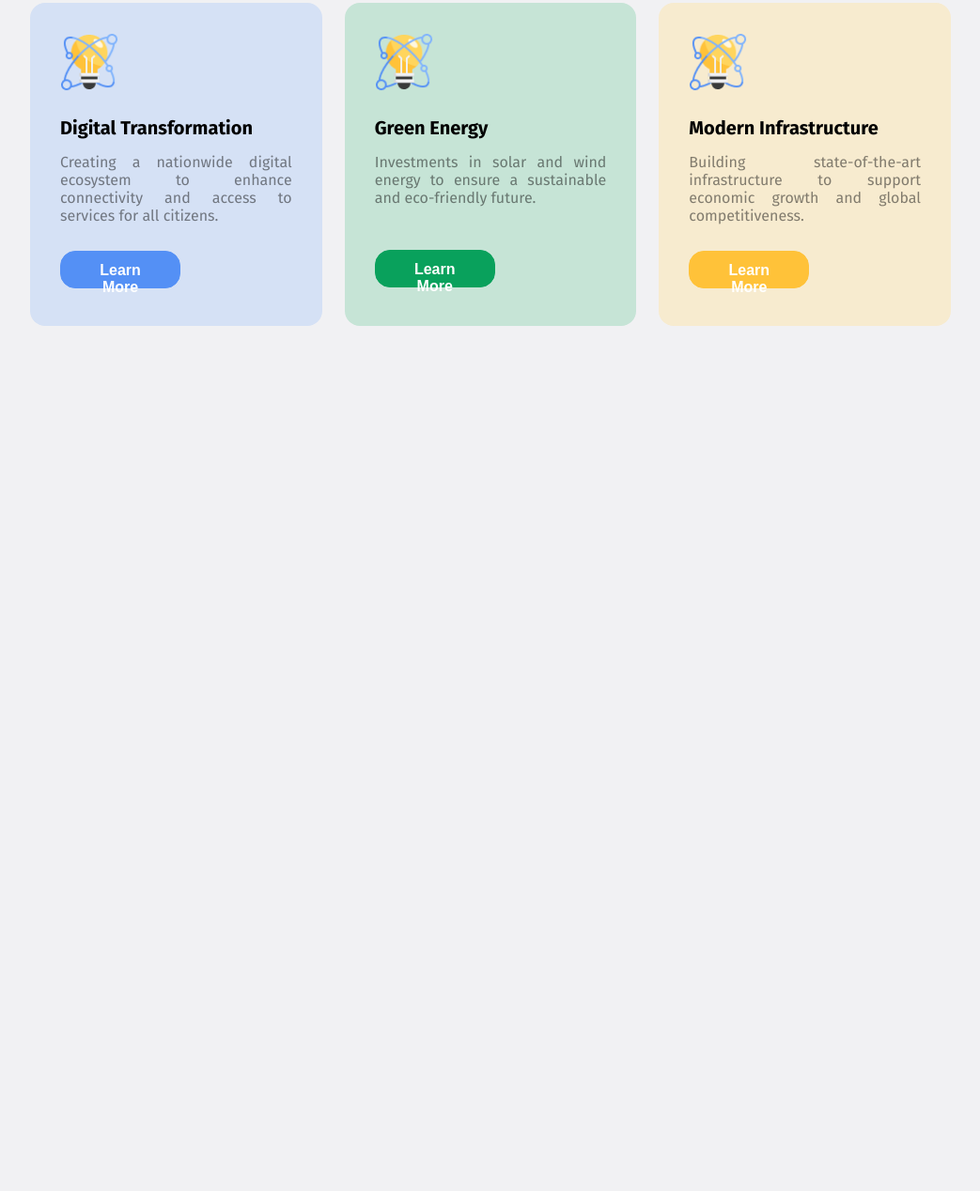
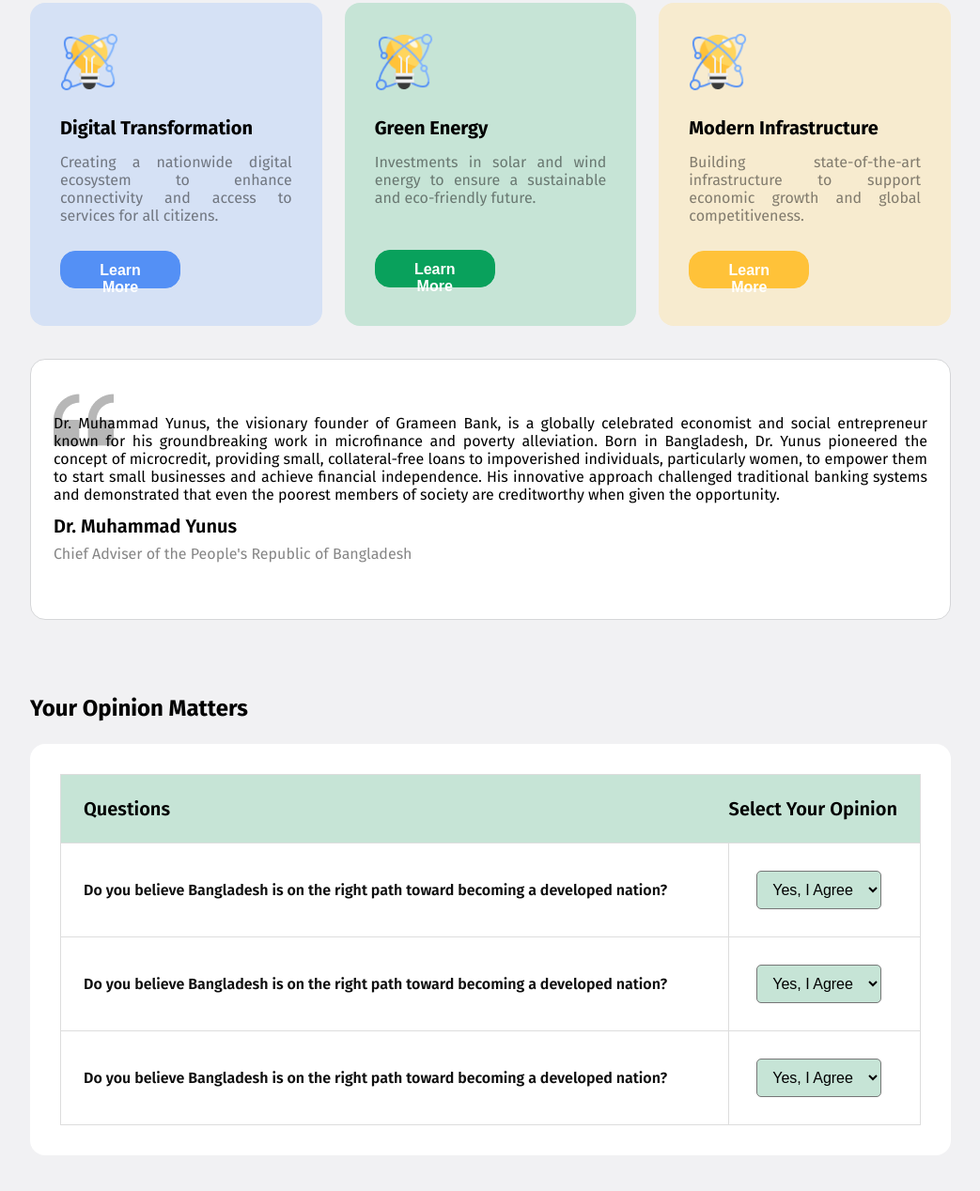
Before and after one commit to pdp43/B11A1--assignment-1, a plain HTML site: page index.html in a window 1280 px wide. Shown: the part 1287-2555 px from the top of the page at 94% size, without its empty margins (118-1161 px from the left). Before the commit the page ends 1669 px from the top, so only its background shows below. Drawn offline with Linux system fonts and the light colour scheme.

Commit message:
ccomplete half

```diff
--- a/index.html
+++ b/index.html
@@ -78,6 +78,66 @@
                 </div>
             </div>
         </section>
+        <section class="dr-yunus">
+            <div class="yunus">
+                <p>Dr. Muhammad Yunus, the visionary founder of Grameen Bank, is a globally celebrated economist and social entrepreneur known for his groundbreaking work in microfinance and poverty alleviation. Born in Bangladesh, Dr. Yunus pioneered the concept of microcredit, providing small, collateral-free loans to impoverished individuals, particularly women, to empower them to start small businesses and achieve financial independence. His innovative approach challenged traditional banking systems and demonstrated that even the poorest members of society are creditworthy when given the opportunity.</p>
+                <h1>Dr. Muhammad Yunus</h1>
+                <p class="color-1">Chief Adviser of the People's Republic of Bangladesh</p>
+            </div>
+        </section>
+        <section class="opinions">
+            <div class="opinion">
+                <h1>Your Opinion Matters</h1>
+                <div class="questions">
+                    <table>
+                        <thead class="bg-1">
+                            <tr>
+                                <!-- <th>Questions</th>
+                                <th>Select Your Opinion</th> -->
+                                <th colspan="2">
+                                    <ul>
+                                        <li>Questions</li>
+                                        <li>Select Your Opinion</li>
+                                    </ul>
+                                </th>
+                            </tr>
+                        </thead>
+                        <tbody>
+                            <tr>
+                                <td>Do you believe Bangladesh is on the right path toward becoming a developed nation?</td>
+                                <td>
+                                    <select name="select-opinion" id="">
+                                        <option value="yes">Yes, I Agree</option>
+                                        <option value="No">No, I Don't</option>
+                                    </select>
+                                </td>
+                            </tr>
+                            <tr>
+                                <td>Do you believe Bangladesh is on the right path toward becoming a developed nation?</td>
+                                <td>
+                                    <select name="select-opinion" id="">
+                                        <option value="yes">Yes, I Agree</option>
+                                        <option value="No">No, I Don't</option>
+                                    </select>
+                                </td>
+                            </tr>
+                            <tr>
+                                <td>Do you believe Bangladesh is on the right path toward becoming a developed nation?</td>
+                                <td>
+                                    <select name="select-opinion" id="">
+                                        <option value="yes">Yes, I Agree</option>
+                                        <option value="No">No, I Don't</option>
+                                    </select>
+                                </td>
+                            </tr>
+                        </tbody>
+                    </table>
+                </div>
+            </div>
+        </section>
+        <section>
+
+        </section>
     </main>
     <footer class="fira-sans">
 
--- a/style.css
+++ b/style.css
@@ -10,11 +10,17 @@
     font-family: "Fira Sans", serif;
     font-weight: 400;
     font-style: normal;
+    font-size: 16px;
   }
 .color-1{
 color: #0E0E0E;
 opacity: 50%;
 text-align: justify;
+}
+.color-2{
+    color: #0E0E0E;
+    opacity: 50%;
+    font-size: 24px;
 }
 .btn{
 background-color: #006A50;
@@ -194,3 +200,80 @@
     box-shadow: 2px 2px 2px black;
     transition: 0.5s;
 }
+
+/* start yunus section  */
+
+.yunus{
+    padding: 32px 24px 48px 24px;
+    border:  1px solid #D5D6D8;
+    border-radius: 16px;
+    background-color: white;
+    margin: 0 150px;
+    text-align: justify;
+    background-image: url("./assets/quote-bg.png");
+    background-position: top left;
+    background-origin: content-box;
+    background-size: 64px 64px;
+    background-repeat: no-repeat;
+
+}
+.yunus>p{
+    margin: 26px 0 12px 0;
+}
+.yunus>h1{
+    font-size: 20px;
+    font-weight: 600;
+    margin-bottom: -18px;
+}
+
+/* opinion section  */
+
+.opinion{
+    margin: 80px 150px;
+
+}
+.questions{
+    margin: 24px 0;
+    padding: 32px;
+    background-color: white;
+    border-radius: 16px;
+}
+
+ table {
+    width: 100%;
+    border-collapse: collapse;
+}
+
+table th, table td {
+    border: 1px solid #ddd;
+    padding: 24px;
+    text-align: left;
+}
+table th {
+    font-weight: 600;
+    font-size: 20px;
+}
+table th>ul{
+    display: flex;
+    justify-content: space-between;
+    list-style-type: none;
+}
+
+table td {
+    font-weight: 600;
+    color: #0E0E0E;
+}
+table select{
+    background-color: #C6E4D6;
+    padding: 10px 12px;
+    font-size: 16px;
+    font-weight: 500;
+    border-radius: 5px;
+    margin: 5px;
+}
+table select:hover{
+    background-color: #ab8836;
+    color: white;
+    box-shadow: 2px 2px 2px black;
+    transition: 0.5s;
+}
```
